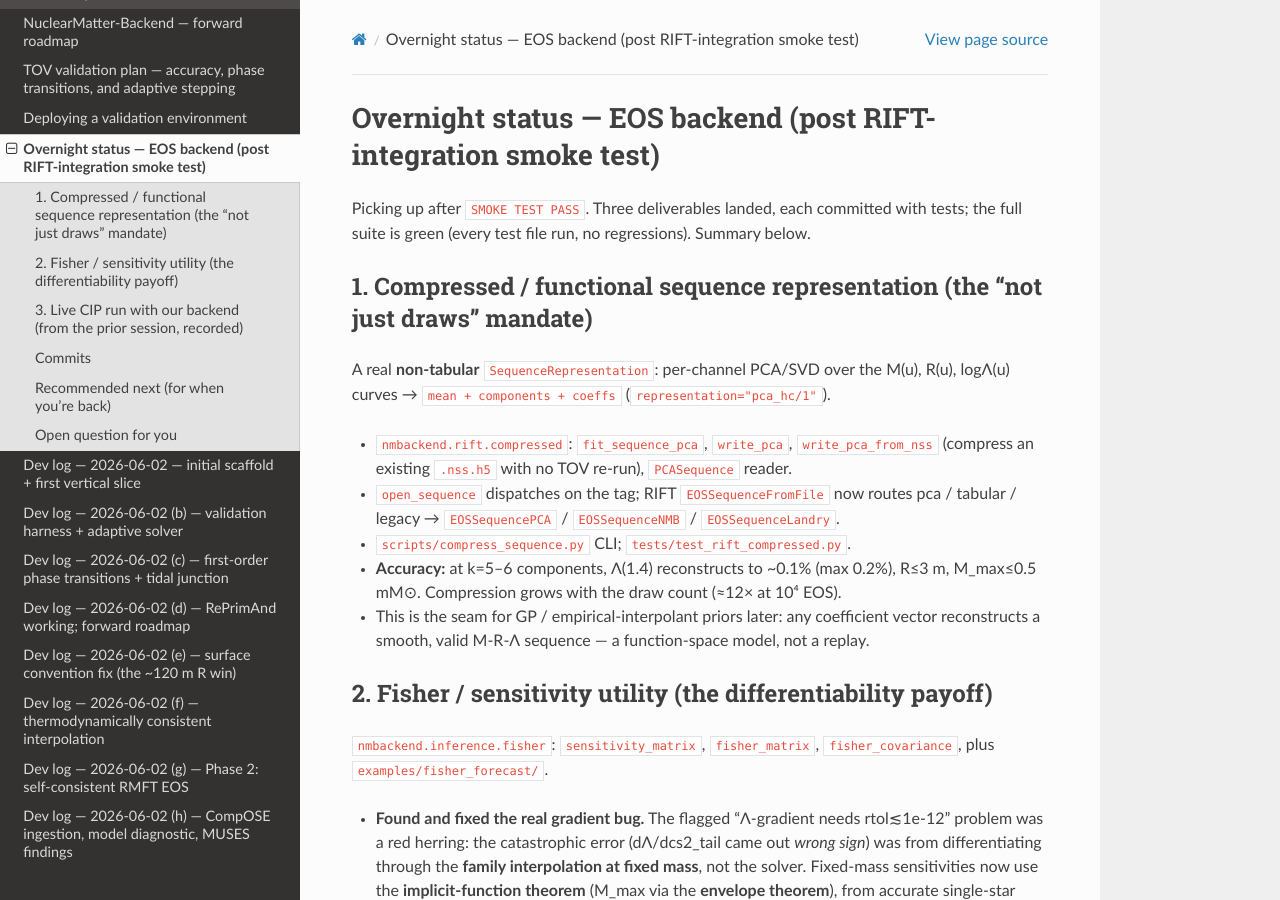
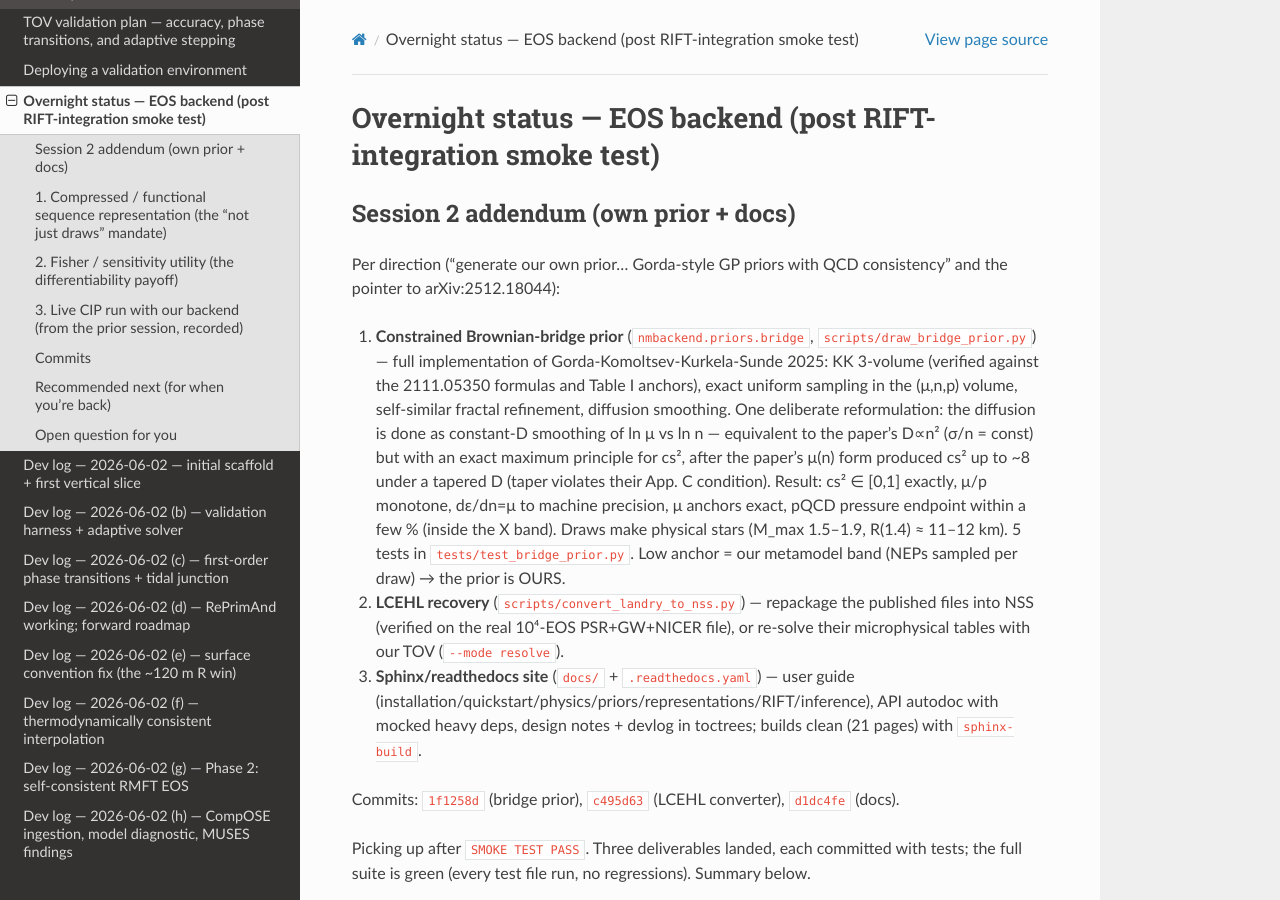
Before and after one commit to oshaughnessy-junior/NuclearMatter-Backend, a Sphinx documentation site: the page built from docs/overnight-status.md, in a window 1280 px wide and 900 px high. Built offline with Sphinx 7.4.7 and the Read the Docs theme 3.1.0, drawn with Linux system fonts in a browser that asks for light colours; some of the changed text lies outside the part shown.

Commit message:
docs: session-2 addendum to status (bridge prior, LCEHL recovery, sphinx site)

```diff
--- a/docs/overnight-status.md
+++ b/docs/overnight-status.md
@@ -1,4 +1,33 @@
 # Overnight status — EOS backend (post RIFT-integration smoke test)
+
+## Session 2 addendum (own prior + docs)
+
+Per direction ("generate our own prior… Gorda-style GP priors with QCD consistency"
+and the pointer to arXiv:2512.18044):
+
+1. **Constrained Brownian-bridge prior** (`nmbackend.priors.bridge`,
+   `scripts/draw_bridge_prior.py`) — full implementation of
+   Gorda-Komoltsev-Kurkela-Sunde 2025: KK 3-volume (verified against the
+   2111.05350 formulas and Table I anchors), exact uniform sampling in the
+   (μ,n,p) volume, self-similar fractal refinement, diffusion smoothing.
+   One deliberate reformulation: the diffusion is done as constant-D smoothing of
+   ln μ vs ln n — equivalent to the paper's D∝n² (σ/n = const) but with an exact
+   maximum principle for cs², after the paper's μ(n) form produced cs² up to ~8
+   under a tapered D (taper violates their App. C condition). Result: cs² ∈ [0,1]
+   exactly, μ/p monotone, dε/dn=μ to machine precision, μ anchors exact, pQCD
+   pressure endpoint within a few % (inside the X band). Draws make physical stars
+   (M_max 1.5–1.9, R(1.4) ≈ 11–12 km). 5 tests in `tests/test_bridge_prior.py`.
+   Low anchor = our metamodel band (NEPs sampled per draw) → the prior is OURS.
+2. **LCEHL recovery** (`scripts/convert_landry_to_nss.py`) — repackage the
+   published files into NSS (verified on the real 10⁴-EOS PSR+GW+NICER file), or
+   re-solve their microphysical tables with our TOV (`--mode resolve`).
+3. **Sphinx/readthedocs site** (`docs/` + `.readthedocs.yaml`) — user guide
+   (installation/quickstart/physics/priors/representations/RIFT/inference), API
+   autodoc with mocked heavy deps, design notes + devlog in toctrees; builds clean
+   (21 pages) with `sphinx-build`.
+
+Commits: `1f1258d` (bridge prior), `c495d63` (LCEHL converter), `d1dc4fe` (docs).
+
 
 Picking up after `SMOKE TEST PASS`. Three deliverables landed, each committed with
 tests; the full suite is green (every test file run, no regressions). Summary below.
```
